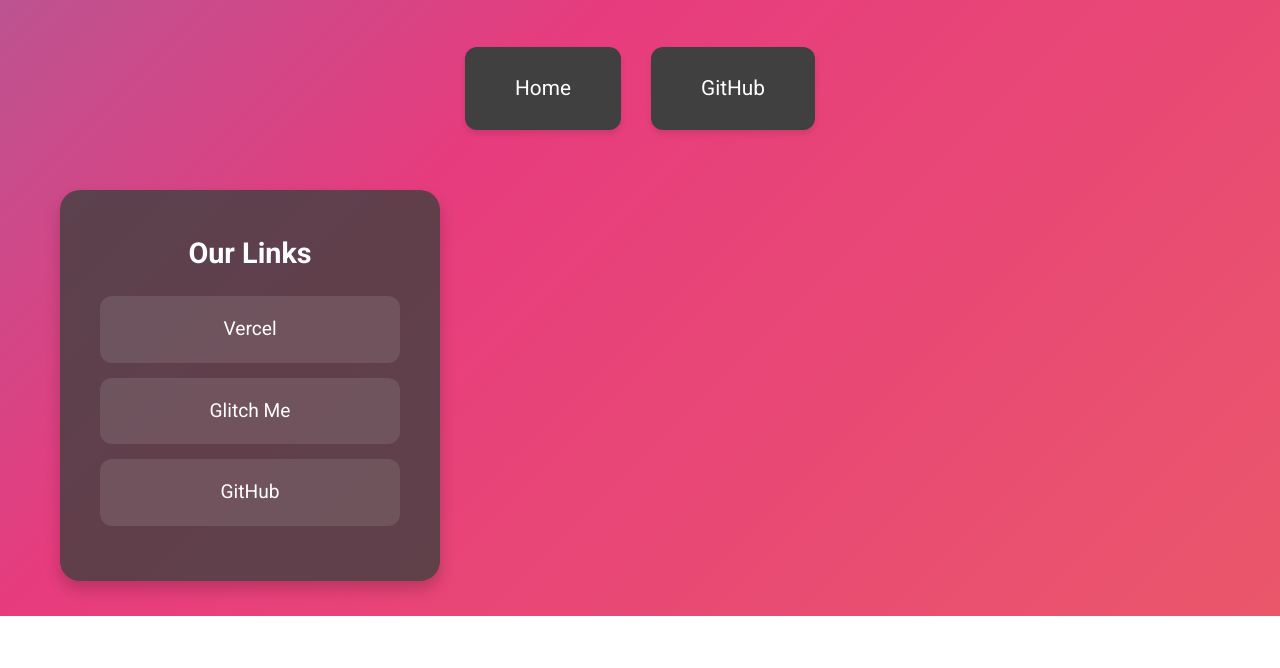
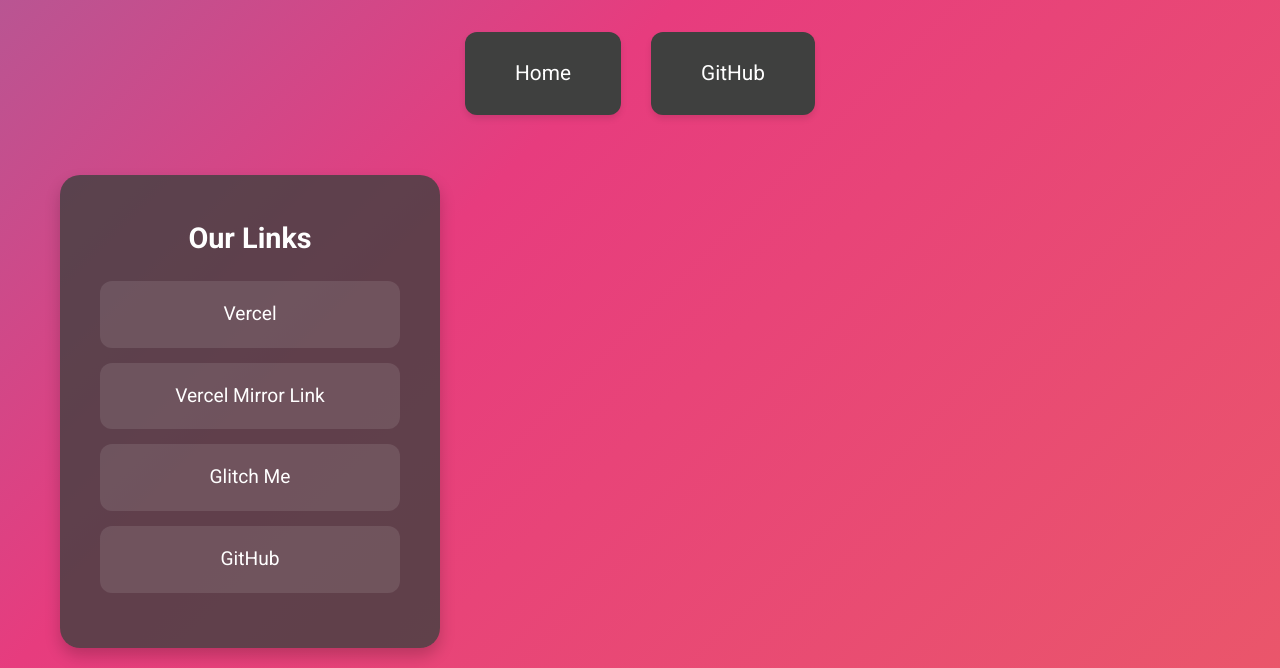
Before and after one commit to EliteCronax/Coobertory, a plain HTML site: page links.html in a window 1280 px wide. Shown: the part 224-892 px from the top of the page. Before the commit the page ends 840 px from the top, so only its background shows below. Drawn offline with Linux system fonts and the light colour scheme.

Commit message:
added a mirror link

```diff
--- a/links.html
+++ b/links.html
@@ -292,6 +292,7 @@
             <div class="feature-box">
                 <h3>Our Links</h3>
                 <p><a href="https://coobertory.vercel.app">Vercel</a></p>
+                <p><a href="https://coobertory-oibhhvrzk-elitecronaxs-projects.vercel.app">Vercel Mirror Link</a></p>
                 <p><a href="https://coobertory.glitch.me">Glitch Me</a></p>
                 <p><a href="https://elitecronax.github.io/coobertory">GitHub</a></p>
             </div>
```
